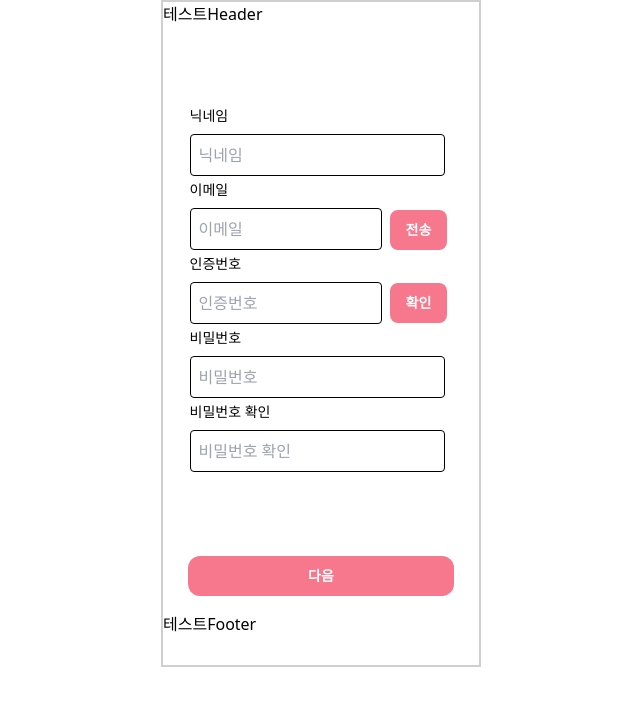
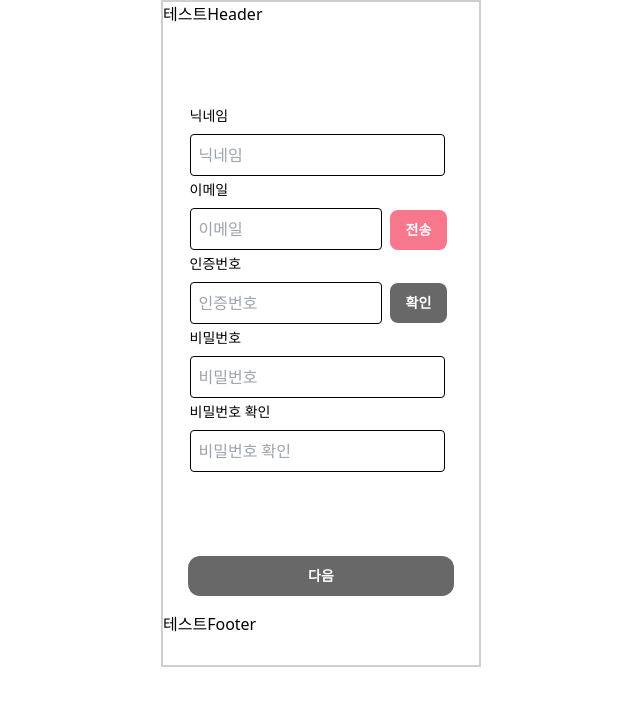
Before and after one commit to pbk95120/Yeonda, a React (Vite) app in the folder frontend/: page /join in a window 1280 px wide. Shown: the top 706 px of the page, without its empty margins (319-959 px from the left). Built offline with nearby package versions, Linux system fonts and the light colour scheme; a web font is replaced by a local one.

Commit message:
[feat] join 2번째 페이지 생성

```diff
--- a/frontend/src/components/join/Account.tsx
+++ b/frontend/src/components/join/Account.tsx
@@ -34,7 +34,6 @@ const Account = ({
   } = useForm<AccountFormInputs>();
 
   const onSubmit: SubmitHandler<AccountFormInputs> = (data) => {
-    console.log(data);
     setPage(1);
     setNickname(getValues('nickname'));
     setEmail(getValues('email'));
@@ -42,7 +41,8 @@ const Account = ({
     setPassword(getValues('password'));
     setPasswordCheck(getValues('passwordCheck'));
   };
-  const [verified, setVerified] = useState<boolean>(false);
+  const [submitBtnDisabled, setSubmitBtnDisabled] = useState<boolean>(true);
+  const [nextBtnDisabled, setNextBtnDisabled] = useState<boolean>(true);
 
   return (
     <div>
@@ -72,7 +72,9 @@ const Account = ({
               <button
                 type='button'
                 className='font-bold py-2 px-4  rounded-lg bg-pastelred text-white text-sm  h-[40px] '
-                onClick={() => {}}
+                onClick={() => {
+                  setSubmitBtnDisabled(false);
+                }}
               >
                 전송
               </button>
@@ -92,10 +94,11 @@ const Account = ({
                 />
                 <button
                   type='button'
-                  className='font-bold py-2 px-4 rounded-lg bg-pastelred text-white text-sm h-[40px] '
+                  className={`font-bold py-2 px-4 rounded-lg ${!submitBtnDisabled ? 'bg-pastelred' : 'bg-gray'}  text-white text-sm h-[40px] `}
                   onClick={() => {
-                    setVerified(true);
+                    setNextBtnDisabled(false);
                   }}
+                  disabled={submitBtnDisabled}
                 >
                   확인
                 </button>
@@ -108,7 +111,7 @@ const Account = ({
               <legend className='mb-2 text-sm'>비밀번호</legend>
               <div className='flex items-center'>
                 <input
-                  type='text'
+                  type='password'
                   placeholder='비밀번호'
                   {...register('password', { required: true, minLength: 5, maxLength: 20, pattern: /^[^\s]+$/ })}
                   className='flex-grow p-2 border rounded mr-2 w-[255px]'
@@ -122,7 +125,7 @@ const Account = ({
               <legend className='mb-2 text-sm'>비밀번호 확인</legend>
               <div className='flex items-center'>
                 <input
-                  type='text'
+                  type='password'
                   placeholder='비밀번호 확인'
                   {...register('passwordCheck', {
                     required: true,
@@ -144,7 +147,7 @@ const Account = ({
           <div className='flex flex-col items-center justify-center mt-20'>
             <button
               type='submit'
-              className='mb-4 w-[90%] h-[40px] font-bold py-2 px-4 rounded-xl text-white text-sm bg-pastelred'
+              className={`mb-4 w-[90%] h-[40px] font-bold py-2 px-4 rounded-xl text-white text-sm ${!nextBtnDisabled ? 'bg-pastelred' : 'bg-gray'} `}
             >
               다음
             </button>
--- a/frontend/src/components/join/PersonalInformation.tsx
+++ b/frontend/src/components/join/PersonalInformation.tsx
@@ -1,4 +1,26 @@
-const PersonalInformation = () => {
+interface PersonalInformationProps {
+  setPage: (page: number) => void;
+  setPicture: (picture: string) => void;
+  setYear: (year: number) => void;
+  setMonth: (month: number) => void;
+  setDay: (day: number) => void;
+  setState: (state: string) => void;
+  setCity: (city: string) => void;
+  setTown: (town: string) => void;
+  setAddressDetail: (addressDetail: string) => void;
+}
+
+const PersonalInformation = ({
+  setPage,
+  setPicture,
+  setYear,
+  setMonth,
+  setDay,
+  setState,
+  setCity,
+  setTown,
+  setAddressDetail,
+}: PersonalInformationProps) => {
   return <div>PersonalInformation</div>;
 };
 
--- a/frontend/src/pages/JoinPage.tsx
+++ b/frontend/src/pages/JoinPage.tsx
@@ -2,7 +2,7 @@ import Account from '@/components/join/Account';
 import Interest from '@/components/join/Interest';
 import PersonalInformation from '@/components/join/PersonalInformation';
 import Preference from '@/components/join/Preference';
-import { useState } from 'react';
+import { useEffect, useState } from 'react';
 
 const JoinPage = () => {
   const [page, setPage] = useState<number>(0);
@@ -31,6 +31,10 @@ const JoinPage = () => {
 
   const [tags, setTags] = useState<string[]>([]);
 
+  useEffect(() => {
+    console.log(nickname, email, verificationCode, password, passwordCheck);
+  }, [nickname, email, verificationCode, password, passwordCheck]);
+
   return (
     <>
       {page === 0 && (
@@ -43,20 +47,20 @@ const JoinPage = () => {
           setPasswordCheck={setPasswordCheck}
         />
       )}
-      {/* {page === 1 && (
+      {page === 1 && (
         <PersonalInformation
           setPage={setPage}
-          picture={picture}
           setPicture={setPicture}
-          year={year}
           setYear={setYear}
-          month={month}
           setMonth={setMonth}
-          day={day}
           setDay={setDay}
+          setState={setState}
+          setCity={setCity}
+          setTown={setTown}
+          setAddressDetail={setAddressDetail}
         />
       )}
-      {page === 2 && (
+      {/* {page === 2 && (
         <Preference
           state={state}
           setState={setState}
```
